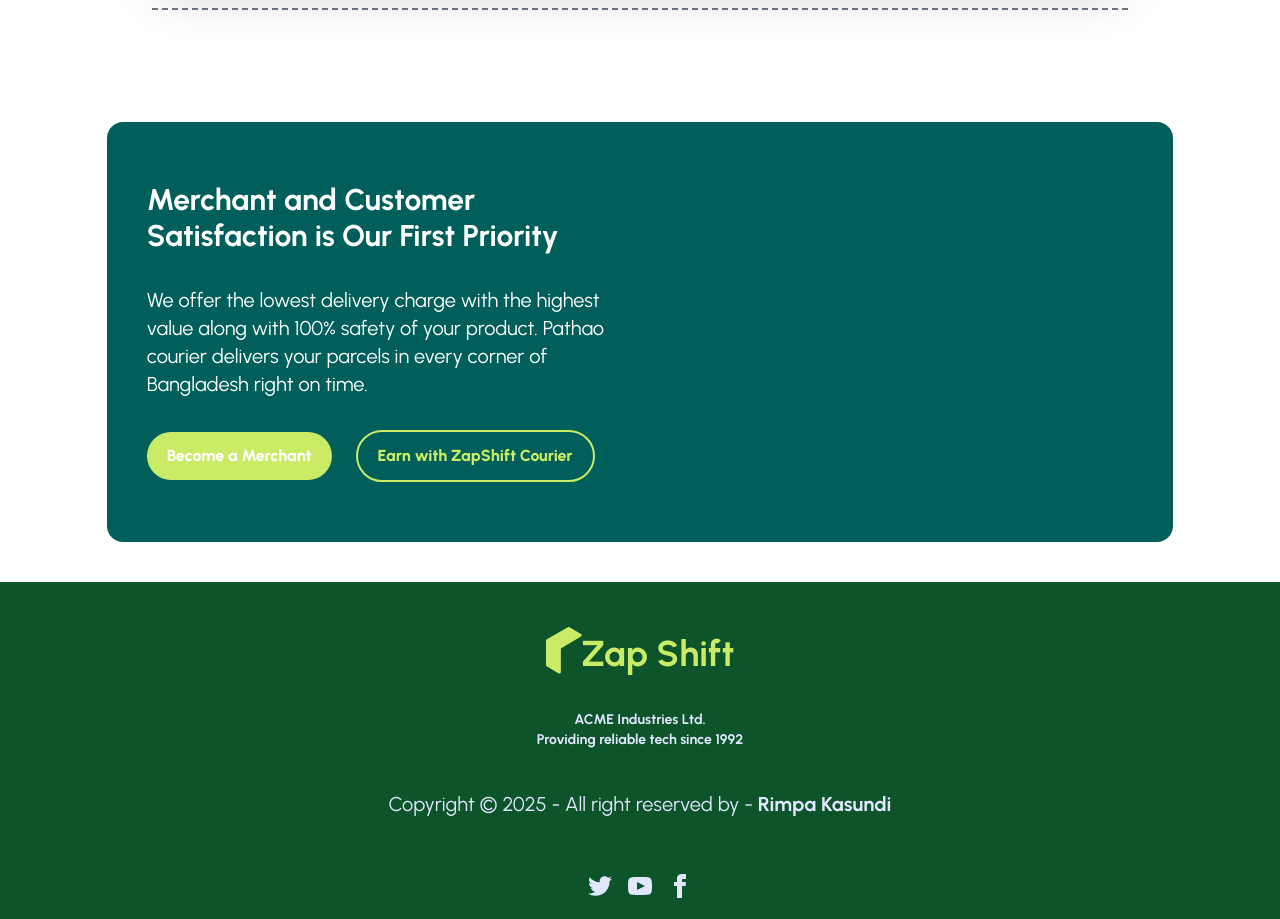
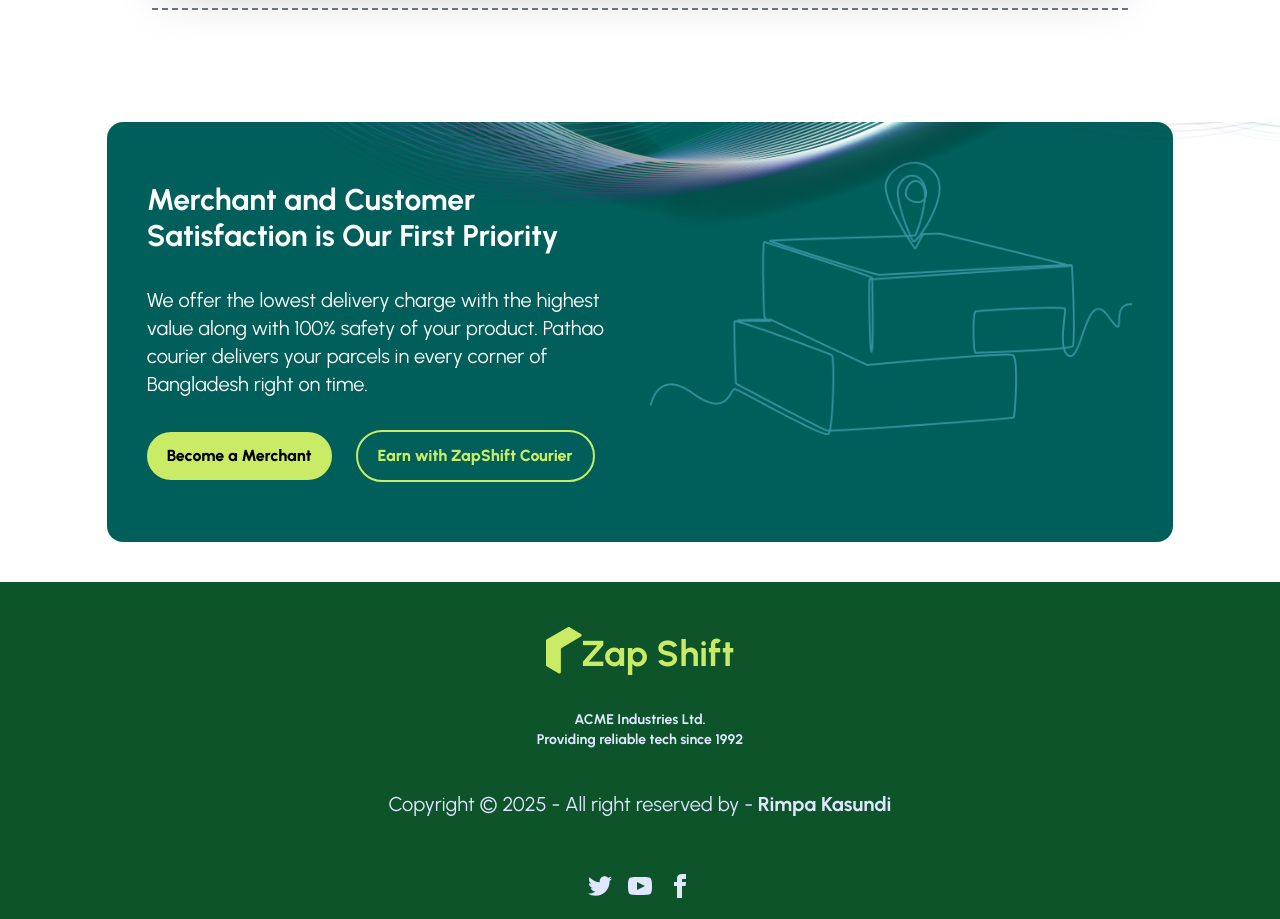
Before and after one commit to rimpakasundi07/Zap-Shift-Client, a React (Vite) app: page / in a window 1280 px wide. Shown: the part 3680-4599 px from the top of the page. Built offline with nearby package versions, Linux system fonts and the light colour scheme.

Commit message:
Update priority section with layered image, icon, and improved button styling

```diff
--- a/src/pages/Home/OurService/OurService.jsx
+++ b/src/pages/Home/OurService/OurService.jsx
@@ -3,6 +3,8 @@ import icon from "../../../assets/bookingIcon.png";
 import icon2 from "../../../assets/service.png";
 import icon3 from "../../../assets/live-tracking.png";
 import icon4 from "../../../assets/safe-delivery.png";
+import icon5 from "../../../assets/location-merchant.png";
+import imageLayer from "../../../assets/be-a-merchant-bg.png";
 import Brands from "../Brands/Brands";
 
 const OurService = () => {
@@ -205,8 +207,14 @@ const OurService = () => {
         </div>
       </div>
       {/* Merchant and Customer Satisfaction is Our First Priority  */}
-      <div className="bg-teal-800 rounded-2xl lg:p-10 p-5  my-10 w-10/12 mx-auto">
+      <div className="bg-teal-800 rounded-2xl lg:p-10 p-5 relative mx-auto my-10 w-10/12 ">
+        <img
+          src={imageLayer}
+          className="lg:block hidden absolute top-0 left-[10%]"
+          alt=""
+        />
         <div className="grid grid-cols-1 lg:grid-cols-2 gap-5">
+          {/* 1st layer */}
           <div className="">
             <h2 className="text-white text-xl lg:text-3xl lg:py-5 py-2 font-bold">
               Merchant and Customer Satisfaction is Our First Priority
@@ -217,7 +225,7 @@ const OurService = () => {
               parcels in every corner of Bangladesh right on time.
             </p>
             <div className="flex items-center py-3 lg:py-5 ">
-              <button className="lg:px-5 lg:py-3 p-2 rounded-full hover:border-2 bg-[#caeb66]  hover:border-[#caeb66]  hover:text-[#caeb66] hover:bg-teal-800 font-bold lg:font-extrabold text-white lg:mr-6">
+              <button className="lg:px-5 lg:py-3 p-2 rounded-full hover:border-2 bg-[#caeb66]  hover:border-[#caeb66]  hover:text-[#caeb66] hover:bg-teal-800 font-bold lg:font-extrabold text-black lg:mr-6">
                 Become a Merchant
               </button>
               <button className="lg:px-5 lg:py-3 p-2 rounded-full hover:bg-[#caeb66]  hover:text-white  text-[#caeb66] border-2  border-[#caeb66] font-bold lg:font-extrabold mr-2">
@@ -225,7 +233,10 @@ const OurService = () => {
               </button>
             </div>
           </div>
-          <div className=""></div>
+          {/* 2nd layer */}
+          <div className="">
+            <img src={icon5} className="mx-auto" alt="" />
+          </div>
         </div>
       </div>
     </div>
```
